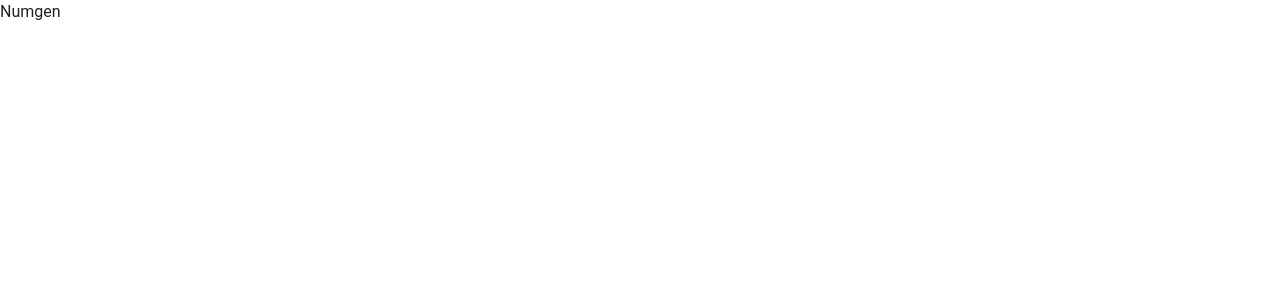
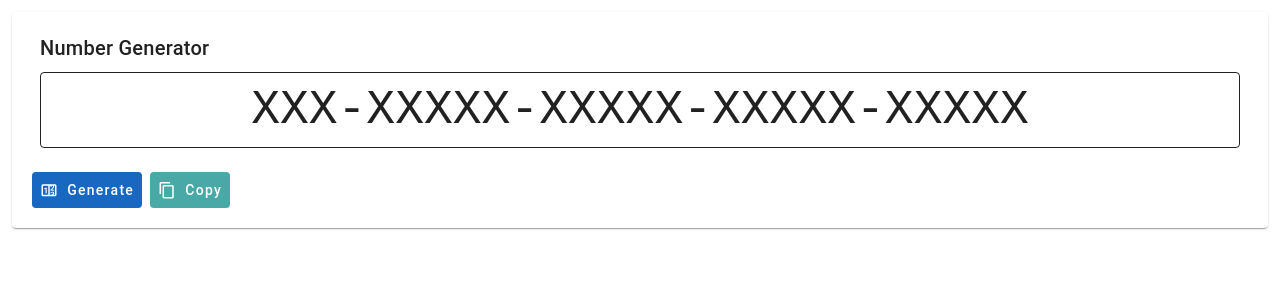
Before and after one commit to ikkowy/numgen, a Vue app in the folder ui/: page / in a window 1280 px wide. Shown: the top 300 px of the page. Built offline with nearby package versions, Linux system fonts and the light colour scheme.

Commit message:
Add NumberGenerator component

```diff
--- a/ui/src/App.vue
+++ b/ui/src/App.vue
@@ -1,10 +1,11 @@
 <template>
   <v-app>
-    <v-main>
-      Numgen
+    <v-main class="pa-3">
+      <number-generator />
     </v-main>
   </v-app>
 </template>
 
 <script setup lang="ts">
+import NumberGenerator from '@/components/NumberGenerator.vue';
 </script>
--- /dev/null
+++ b/ui/src/components/NumberGenerator.vue
@@ -0,0 +1,31 @@
+<template>
+  <v-card class="d-flex flex-column pa-3">
+    <v-card-title>Number Generator</v-card-title>
+    <v-card-text>
+      <v-card class="pa-3 text-h3 text-mono text-center" variant="outlined">
+        XXX-XXXXX-XXXXX-XXXXX-XXXXX
+      </v-card>
+    </v-card-text>
+    <v-card-actions>
+      <v-btn
+        class="text-none"
+        color="primary"
+        prepend-icon="mdi-counter"
+        variant="flat"
+      >
+        Generate
+      </v-btn>
+      <v-btn
+        class="text-none"
+        color="secondary"
+        prepend-icon="mdi-content-copy"
+        variant="flat"
+      >
+        Copy
+      </v-btn>
+    </v-card-actions>
+  </v-card>
+</template>
+
+<script setup lang="ts">
+</script>
```
